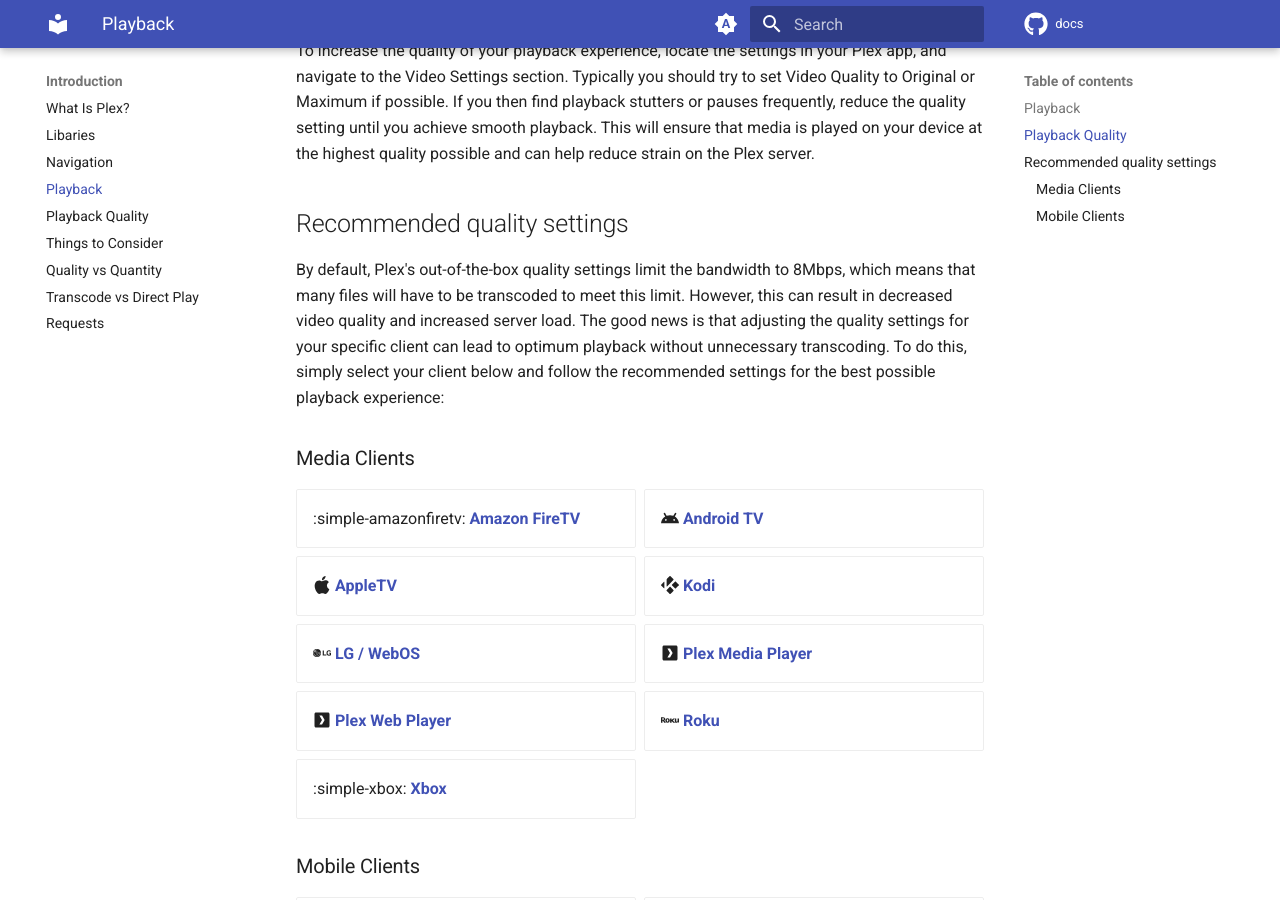
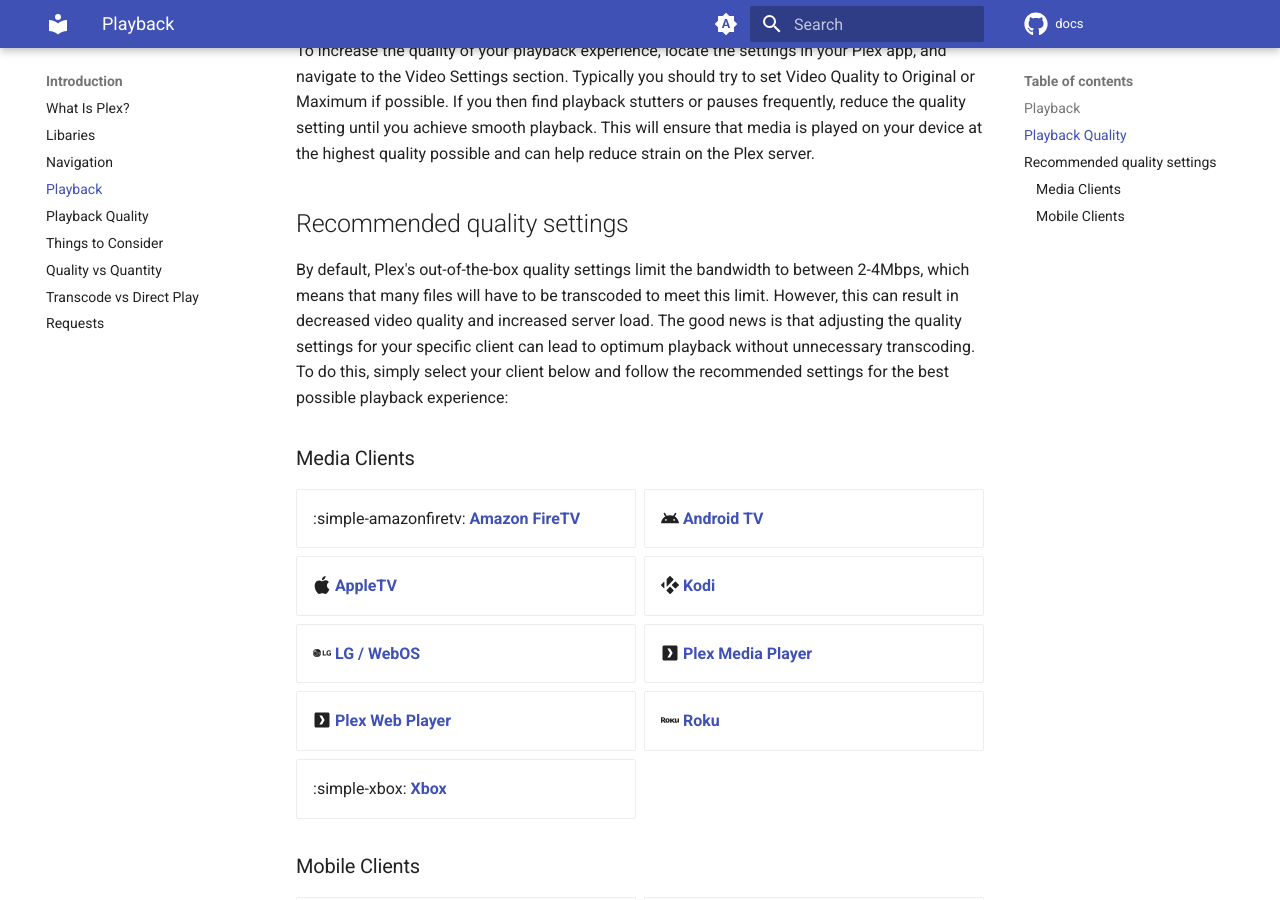
Before and after one commit to neomedia6989/docs-2, an MkDocs documentation site: the page built from docs/introduction/playback.md, in a window 1280 px wide and 900 px high, scrolled down 685 px. Built offline with MkDocs 1.6.1 and Material for MkDocs 9.7.7, drawn with Linux system fonts in a browser that asks for light colours; comment, search, counter and statistics services are not loaded.

Commit message:
Update playback.md

```diff
--- a/docs/introduction/playback.md
+++ b/docs/introduction/playback.md
@@ -14,7 +14,7 @@
 
 ## Recommended quality settings
 
-By default, Plex's out-of-the-box quality settings limit the bandwidth to 8Mbps, which means that many files will have to be transcoded to meet this limit. However, this can result in decreased video quality and increased server load. The good news is that adjusting the quality settings for your specific client can lead to optimum playback without unnecessary transcoding. To do this, simply select your client below and follow the recommended settings for the best possible playback experience:
+By default, Plex's out-of-the-box quality settings limit the bandwidth to between 2-4Mbps, which means that many files will have to be transcoded to meet this limit. However, this can result in decreased video quality and increased server load. The good news is that adjusting the quality settings for your specific client can lead to optimum playback without unnecessary transcoding. To do this, simply select your client below and follow the recommended settings for the best possible playback experience:
 
 ### Media Clients
 <div class="grid cards" markdown>
```
